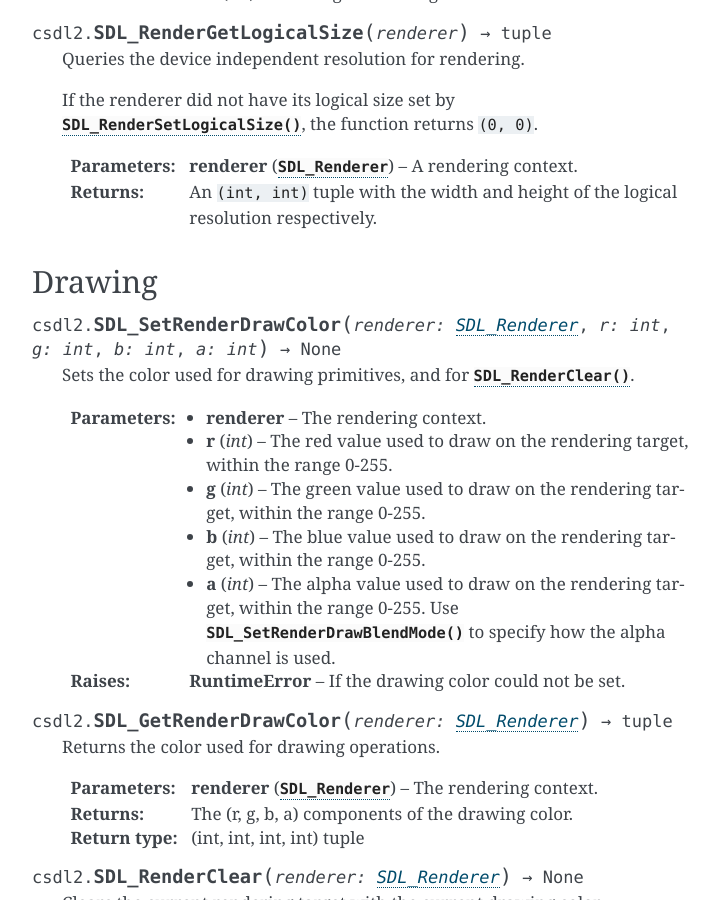
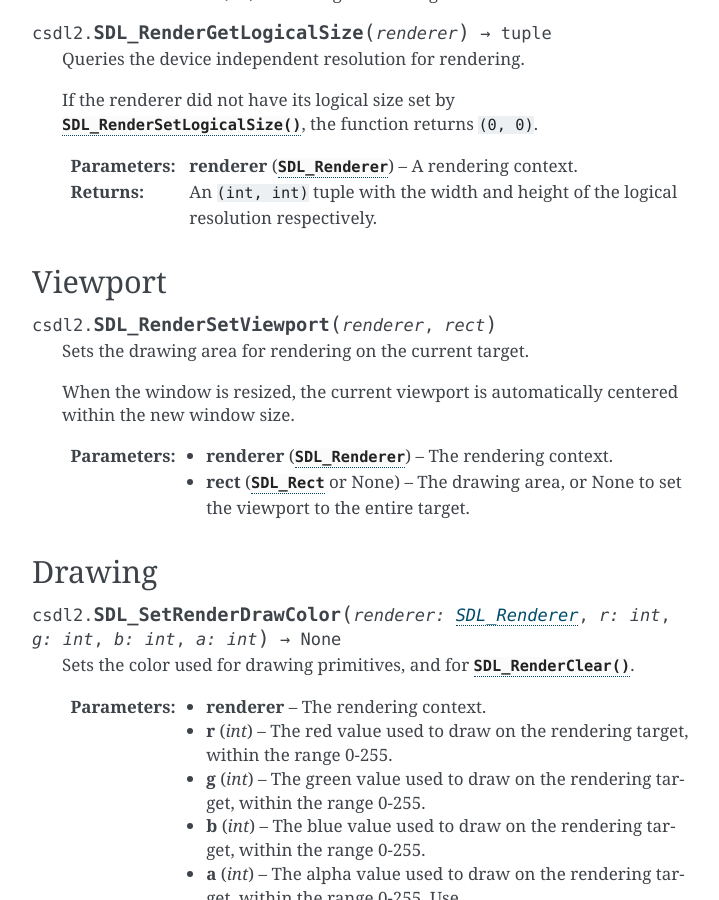
Before and after one commit to pyokagan/pycsdl2, a Sphinx documentation site: the page built from docs/api/render.rst, in a window 1280 px wide and 900 px high, scrolled down 7872 px. Shown: the whole window, without its empty margins (388-1107 px from the left). Built offline with Sphinx 7.4.7, drawn with Linux system fonts in a browser that asks for light colours; some of the changed text lies outside the part shown.

Commit message:
render: implement SDL_RenderSetViewport()

```diff
--- a/docs/api/render.rst
+++ b/docs/api/render.rst
@@ -405,6 +405,21 @@ Device independent resolution
    :returns: An ``(int, int)`` tuple with the width and height of the logical
              resolution respectively.
 
+Viewport
+--------
+.. function:: SDL_RenderSetViewport(renderer, rect)
+
+   Sets the drawing area for rendering on the current target.
+
+   When the window is resized, the current viewport is automatically centered
+   within the new window size.
+
+   :param renderer: The rendering context.
+   :type renderer: :class:`SDL_Renderer`
+   :param rect: The drawing area, or None to set the viewport to the entire
+                target.
+   :type rect: :class:`SDL_Rect` or None
+
 Drawing
 -------
 .. function:: SDL_SetRenderDrawColor(renderer: SDL_Renderer, r: int, g: int, b: int, a: int) -> None
```
Also changed, not shown: 3 other files.
